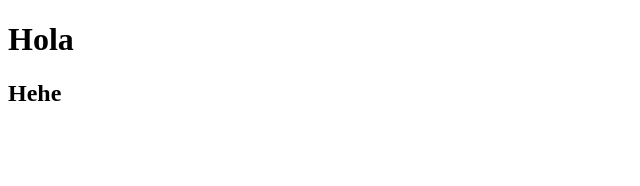
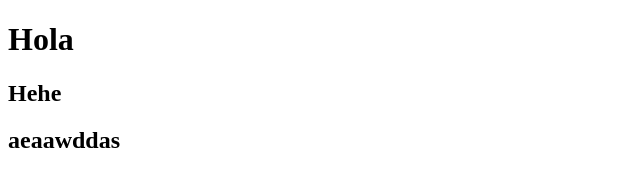
Before and after one commit to minyavasaiel/ClaseDAW-Raul, a plain HTML site: page index.html in a window 1280 px wide. Shown: the whole page, without its empty margins (0-640 px from the left). Drawn offline with Linux system fonts and the light colour scheme.

Commit message:
Lio en l12

```diff
--- a/index.html
+++ b/index.html
@@ -9,5 +9,6 @@
 <body>
     <h1>Hola</h1>
     <h2>Hehe</h2>
+    <h2>aeaawddas</h2>
 </body>
 </html>
```
